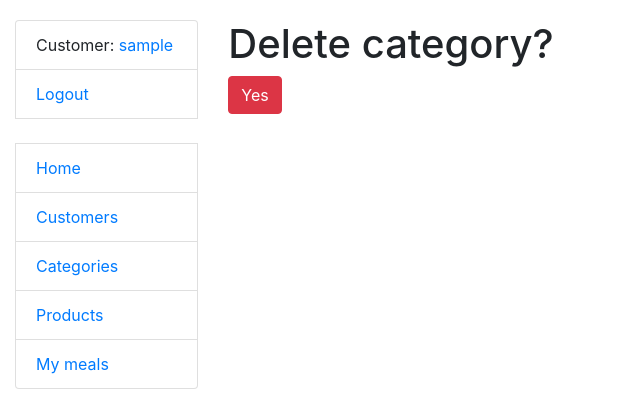
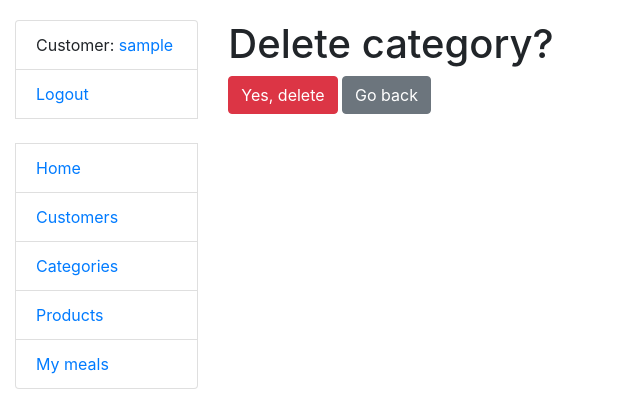
Before and after one commit to Alex-Plugin/nutri-app, a Django app: page /categories/1/delete/ in a window 1280 px wide. Shown: the top 420 px of the page, without its empty margins (0-640 px from the left). Run offline with Django 5.2, Linux system fonts and the light colour scheme; a user stored in the database is signed in; tables that the repository leaves empty hold one stand-in row (values such as "Sample post").

Commit message:
updated category_confirm_delete.html button Go back added

```diff
--- a/templates/nutrition/category_confirm_delete.html
+++ b/templates/nutrition/category_confirm_delete.html
@@ -5,6 +5,9 @@
   <form action="" method="post">
     {% csrf_token %}
 
-    <input type="submit" value="Yes" class="btn btn-danger">
+    <input type="submit" value="Yes, delete" class="btn btn-danger">
+    <button type="button" class="btn btn-secondary" onclick="history.back()">
+      Go back
+    </button>
   </form>
 {% endblock %}
--- a/templates/nutrition/category_form.html
+++ b/templates/nutrition/category_form.html
@@ -2,7 +2,6 @@
 {% load crispy_forms_filters %}
 
 {% block content %}
-  {% block content %}
   <h1>
     {% if object %}
       Update category
@@ -15,6 +14,6 @@
     {% csrf_token %}
     {{ form|crispy }}
 
-    <input type="submit" value="Submit" class="btn btn-primary">
+    <input type="submit" value="Create" class="btn btn-primary">
   </form>
 {% endblock %}
```
